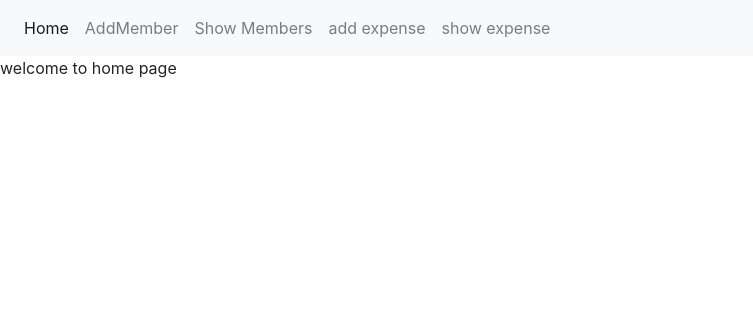
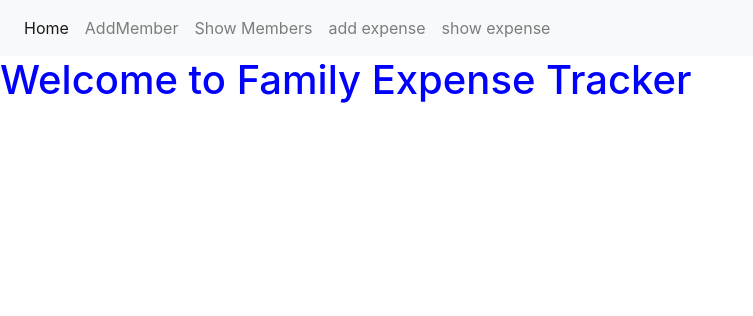
Before and after one commit to KNOWLEDGESHARPNER/FamilyExpenseTracker, a Django app: page / in a window 1280 px wide. Shown: the top 316 px of the page, without its empty margins (0-753 px from the left). Run offline with Django 4.2, Linux system fonts and the light colour scheme.

Commit message:
Home page changed

```diff
--- a/Templates/home.html
+++ b/Templates/home.html
@@ -4,9 +4,9 @@
 <html lang="en">
 <head>
     <meta charset="UTF-8">
-    <title>Title</title>
+    <title>Family Expense Tracker</title>
 </head>
 <body>
-welcome to home page
+<h1 style="color:blue">Welcome to Family Expense Tracker</h1>
 </body>
 </html>
```
